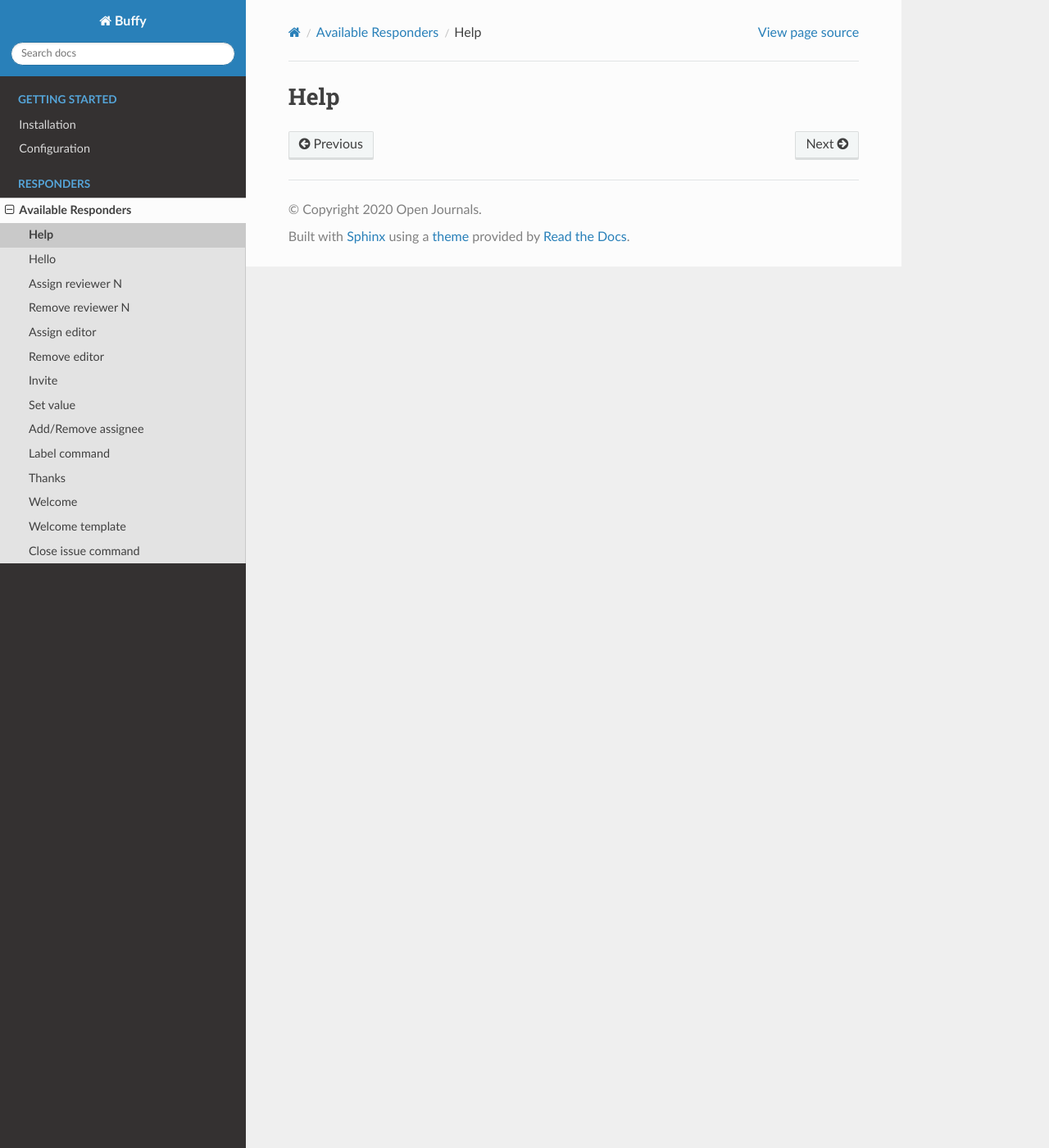
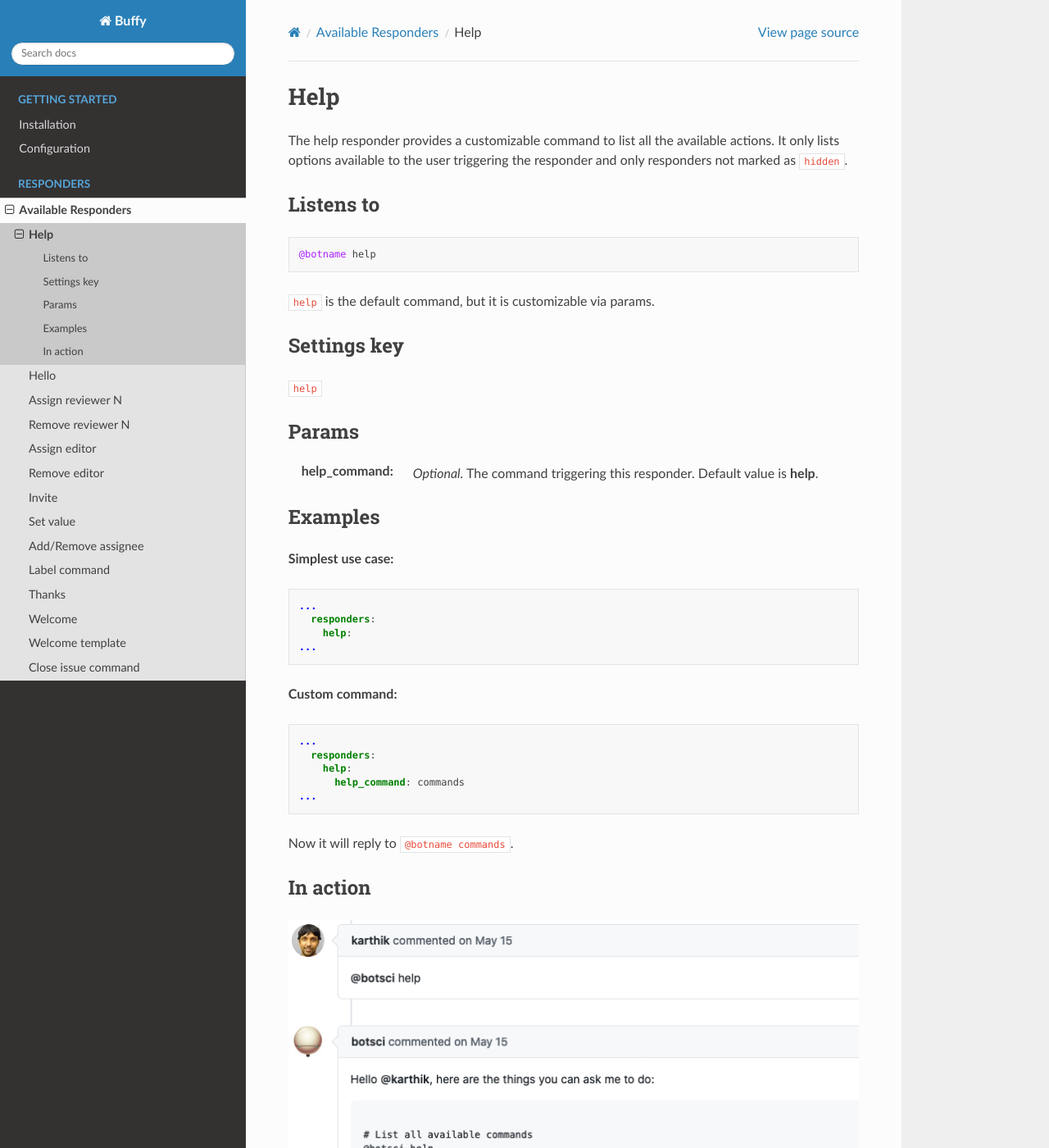
Before and after one commit to openjournals/buffy, a Sphinx documentation site: the page built from docs/responders/help.md, in a window 1280 px wide and 1400 px high. Shown: the whole window at 82% size. Built offline with Sphinx 7.4.7 and the Read the Docs theme 2.0.0, drawn with Linux system fonts in a browser that asks for light colours.

Commit message:
add docs for the HelpResponder

````diff
--- a/docs/responders/help.md
+++ b/docs/responders/help.md
@@ -1,2 +1,46 @@
 Help
 ====
+
+The help responder provides a customizable command to list all the available actions. It only lists options available to the user triggering the responder and only responders not marked as `hidden`.
+
+
+## Listens to
+
+```
+@botname help
+```
+ `help` is the default command, but it is customizable via params.
+
+## Settings key
+
+`help`
+
+## Params
+```eval_rst
+:help_command: *Optional.* The command triggering this responder. Default value is **help**.
+
+```
+
+## Examples
+
+**Simplest use case:**
+```yaml
+...
+  responders:
+    help:
+...
+```
+
+**Custom command:**
+```yaml
+...
+  responders:
+    help:
+      help_command: commands
+...
+```
+Now it will reply to `@botname commands`.
+
+## In action
+
+![](../images/responders/help.png "Help responder in action")
````
Also changed, not shown: docs/images/responders/help.png (added).
